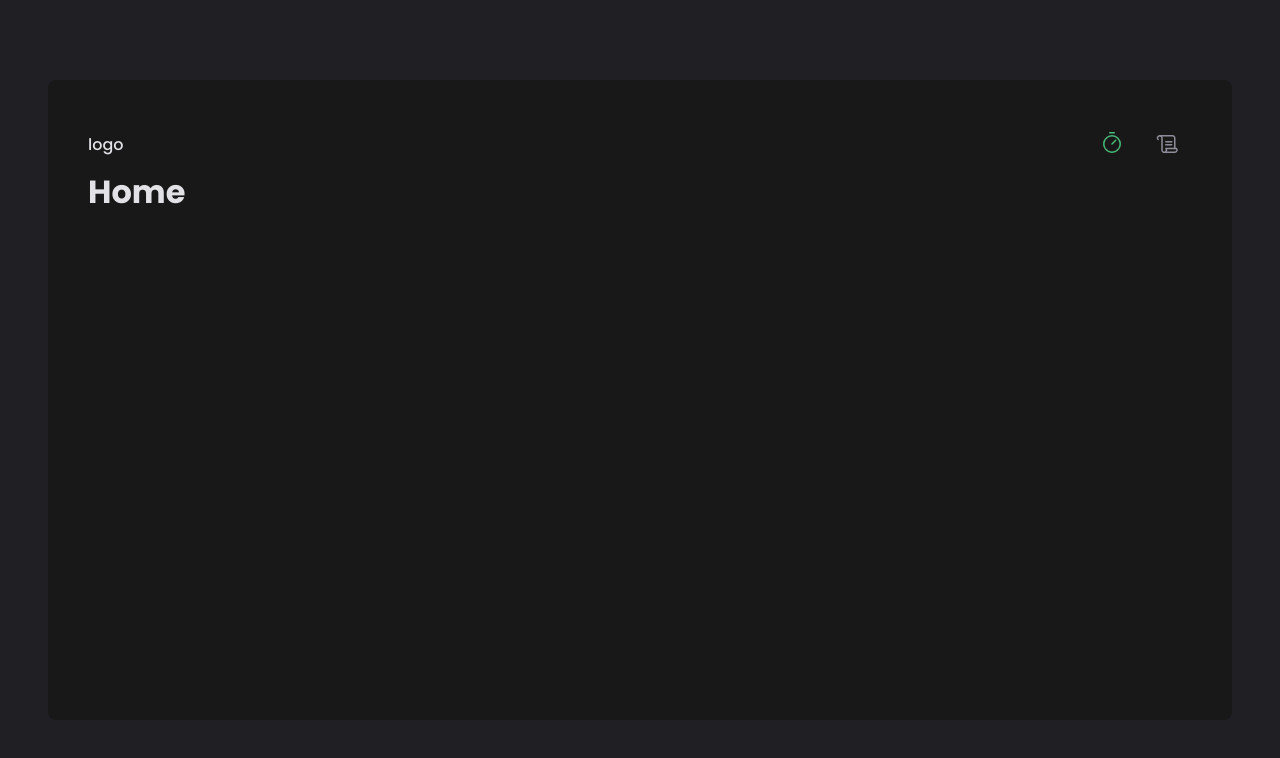
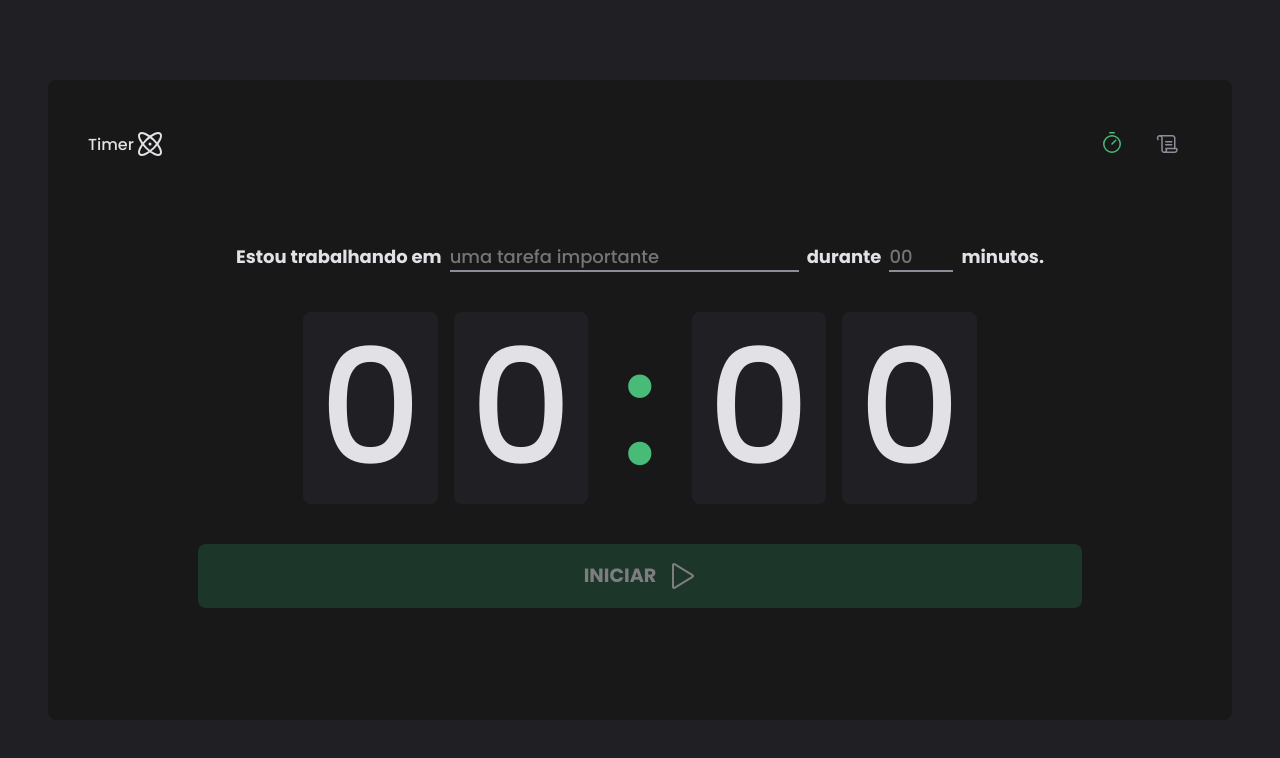
Before and after one commit to MrNaceja/pomodoro-timer, a React (Vite) app: page / in a window 1280 px wide. Shown: the top 758 px of the page. Built offline with nearby package versions, Linux system fonts and the light colour scheme.

Commit message:
Estilização da Homepage

```diff
--- a/src/components/Header/index.tsx
+++ b/src/components/Header/index.tsx
@@ -1,11 +1,11 @@
-import { Timer, Scroll } from "phosphor-react";
+import { Timer, Scroll, Atom } from "phosphor-react";
 import { StyledHeaderContainer } from "./styles";
 import { NavLink } from 'react-router-dom'
 
 export default function Header() {
     return (
         <StyledHeaderContainer>
-            <span>logo</span>
+            <span>Timer <Atom size={32}/></span>
             <nav>
                 <NavLink to="/" title="Timer">
                     <Timer size={24}/>
--- a/src/components/Header/styles.ts
+++ b/src/components/Header/styles.ts
@@ -4,6 +4,11 @@ export  const StyledHeaderContainer = styled.header`
     display: flex;
     align-items: center;
     justify-content: space-between;
+
+    span {
+        display: flex;
+        align-items: center;
+    }
 
     nav {
         display: flex;
--- a/src/pages/Home/index.tsx
+++ b/src/pages/Home/index.tsx
@@ -1,3 +1,48 @@
+import { Play } from "phosphor-react";
+import { InputMinutes, InputTask, StyledHomeContainer, StyledStartButton } from "./styles";
+
 export default function Home() {
-    return <h1>Home</h1>
+    return (
+        <StyledHomeContainer>
+            <header>
+                <label htmlFor="task">Estou trabalhando em</label>
+                <InputTask
+                    type="text"
+                    id="task"
+                    list="task-suggestions"
+                    placeholder="uma tarefa importante"
+                />
+
+                <datalist id="task-suggestions">
+                    <option value="teste"/>
+                    <option value="dsad"/>
+                    <option value="tecxzcste"/>
+                    <option value="tesdsadewte"/>
+                </datalist>
+
+                <label htmlFor="minutes">durante</label>
+                <InputMinutes
+                    type="number"
+                    id="minutes"
+                    placeholder="00"
+                    max={60}
+                    min={5}
+                    step={5}
+                />
+
+                <span>minutos.</span>
+            </header>
+            <main>
+                <span>0</span>
+                <span>0</span>
+                <span id="separator">:</span>
+                <span>0</span>
+                <span>0</span>
+            </main>
+            <StyledStartButton type="submit" disabled>
+                Iniciar
+                <Play size={32} />
+            </StyledStartButton>
+        </StyledHomeContainer>
+    )
 }
--- /dev/null
+++ b/src/pages/Home/styles.ts
@@ -0,0 +1,88 @@
+import styled from 'styled-components';
+
+export const StyledHomeContainer = styled.form`
+    flex: 1;
+    display: flex;
+    flex-direction: column;
+    align-items: center;
+    justify-content: center;
+    gap:2.5rem;
+    font-size: 1.125rem;
+    header {
+        display: flex;
+        align-items: center;
+        justify-content: space-between;
+        gap: 0.5rem;
+        flex-wrap: wrap;
+        font-weight: bold;
+    }
+
+    main {
+        display: flex;
+        align-items: center;
+        gap:1rem;
+        font-size:10rem;
+        line-height: 8rem;
+        span {
+            background: ${props => props.theme.gray[700]};
+            padding:2rem 1rem;
+            border-radius:8px;
+        }
+        span#separator {
+            background: transparent;
+            color: ${props => props.theme.green[500]}
+        }
+    }
+`
+
+const InputBase = styled.input`
+    background: transparent;
+    font-size: 1.125rem;
+    border:0;
+    border-top:2px solid transparent;
+    border-bottom:2px solid ${props => props.theme.gray[300]};
+    color: ${props => props.theme.gray[100]};
+
+    &::-webkit-calendar-picker-indicator {
+        display: none !important;
+    }
+
+    &:focus {
+        box-shadow: none;
+        border-bottom: 2px solid ${props => props.theme.green[500]}
+    }
+`
+export const InputTask = styled(InputBase)`
+    flex:1;
+`
+export const InputMinutes = styled(InputBase)`
+    width:4rem;
+`
+
+export const StyledStartButton = styled.button`
+    width: 80%;
+    background: ${props => props.theme.green[900]};
+    padding:1rem;
+    color: ${props => props.theme.gray[100]};
+    display:flex;
+    align-items:center;
+    justify-content: center;
+    border-radius:8px;
+    gap:0.5rem;
+    font-weight:bold;
+    border:none;
+    font-size: 1.2rem;
+    text-transform: uppercase;
+    cursor:pointer;
+    transition: .2s;
+
+    &:disabled {
+        opacity: .5;
+        cursor: not-allowed;
+    }
+
+    &:not(:disabled):hover {
+        background: ${props => props.theme.green[500]}
+    }
+
+`
```
